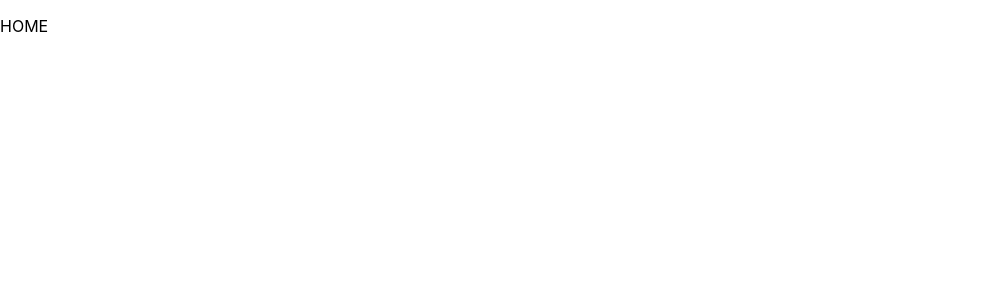
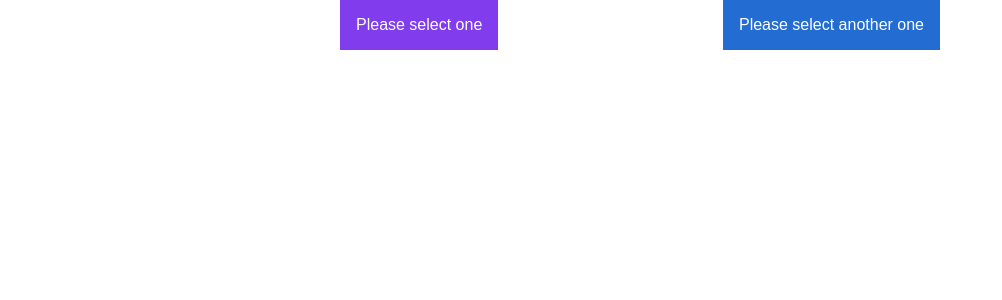
Before and after one commit to cpmech/rcomps, a React (Create React App) app: page / in a window 1280 px wide. Shown: the top 300 px of the page, without its empty margins (0-1002 px from the left). Built offline with nearby package versions, Linux system fonts and the light colour scheme.

Commit message:
Implement drop down menu

```diff
--- /dev/null
+++ b/src/components/DropDown.tsx
@@ -0,0 +1,79 @@
+import React from 'react';
+/** @jsx jsx */ import { jsx, css } from '@emotion/core';
+import { ILinkProps, Link } from './Link';
+
+interface IDropDownEntry {
+  message: string;
+  link: ILinkProps;
+}
+
+interface IDropDownProps {
+  title: string;
+  entries: IDropDownEntry[];
+  styles?: {
+    button?: {
+      backgroundColor?: string;
+      hoverColor?: string;
+    };
+  };
+}
+
+export const DropDown: React.FC<IDropDownProps> = ({ title, entries, styles }) => {
+  return (
+    <div
+      css={css`
+        position: relative;
+        display: inline-block;
+        &:hover > div {
+          display: block;
+        }
+      `}
+    >
+      <button
+        css={css`
+          background-color: ${styles && styles.button && styles.button.backgroundColor
+            ? styles.button.backgroundColor
+            : '#4caf50'};
+          color: white;
+          padding: 16px;
+          font-size: 16px;
+          border: none;
+          cursor: pointer;
+          &:hover {
+            background-color: ${styles && styles.button && styles.button.hoverColor
+              ? styles.button.hoverColor
+              : '#3e8e41'};
+          }
+        `}
+      >
+        {title}
+      </button>
+      <div
+        css={css`
+          display: none;
+          position: absolute;
+          background-color: #f9f9f9;
+          min-width: 160px;
+          box-shadow: 0px 8px 16px 0px rgba(0, 0, 0, 0.2);
+          z-index: 1;
+          a {
+            color: black;
+            padding: 12px 16px;
+            text-decoration: none;
+            display: block;
+            cursor: pointer;
+          }
+          a:hover {
+            background-color: #f1f1f1;
+          }
+        `}
+      >
+        {entries.map(e => (
+          <Link key={e.message} {...e.link}>
+            {e.message}
+          </Link>
+        ))}
+      </div>
+    </div>
+  );
+};
--- a/src/components/Link.tsx
+++ b/src/components/Link.tsx
@@ -1,11 +1,11 @@
 import React from 'react';
 
-interface IProps {
+export interface ILinkProps {
   href?: string;
   onClick?: () => void;
 }
 
-export const Link: React.FC<IProps> = ({ href, children, ...rest }) => {
+export const Link: React.FC<ILinkProps> = ({ href, children, ...rest }) => {
   if (href) {
     return (
       <a href={href} {...rest}>
--- a/src/components/index.ts
+++ b/src/components/index.ts
@@ -1,2 +1,3 @@
+export * from './DropDown';
 export * from './InputCurrency';
 export * from './Link';
--- a/src/pages/Home.tsx
+++ b/src/pages/Home.tsx
@@ -1,12 +1,61 @@
 import React from 'react';
 import { RouteComponentProps } from '@reach/router';
+import { DropDown } from '../components';
 
 interface IHomeProps extends RouteComponentProps {}
 
+const entries = [
+  {
+    message: 'First entry',
+    link: {
+      onClick: () => console.log('First entry was clicked'),
+    },
+  },
+  {
+    message: 'Second entry',
+    link: {
+      onClick: () => console.log('Second entry was clicked'),
+    },
+  },
+  {
+    message: 'Third entry',
+    link: {
+      onClick: () => console.log('Third entry was clicked'),
+    },
+  },
+];
+
 export const Home: React.FC<IHomeProps> = () => {
   return (
-    <div>
-      <p>HOME</p>
+    <div
+      style={{
+        display: 'flex',
+        flexDirection: 'row',
+        justifyContent: 'space-between',
+        maxWidth: 600,
+        margin: 'auto',
+      }}
+    >
+      <DropDown
+        title="Please select one"
+        entries={entries}
+        styles={{
+          button: {
+            backgroundColor: '#803ced',
+            hoverColor: '#9f6cf1',
+          },
+        }}
+      />
+      <DropDown
+        title="Please select another one"
+        entries={entries}
+        styles={{
+          button: {
+            backgroundColor: '#236cd2',
+            hoverColor: '#548fe2',
+          },
+        }}
+      />
     </div>
   );
 };
```
Also changed, not shown: package.json (+13 -12 lines), 2 other files (tests, documents, lock files or other folders).
